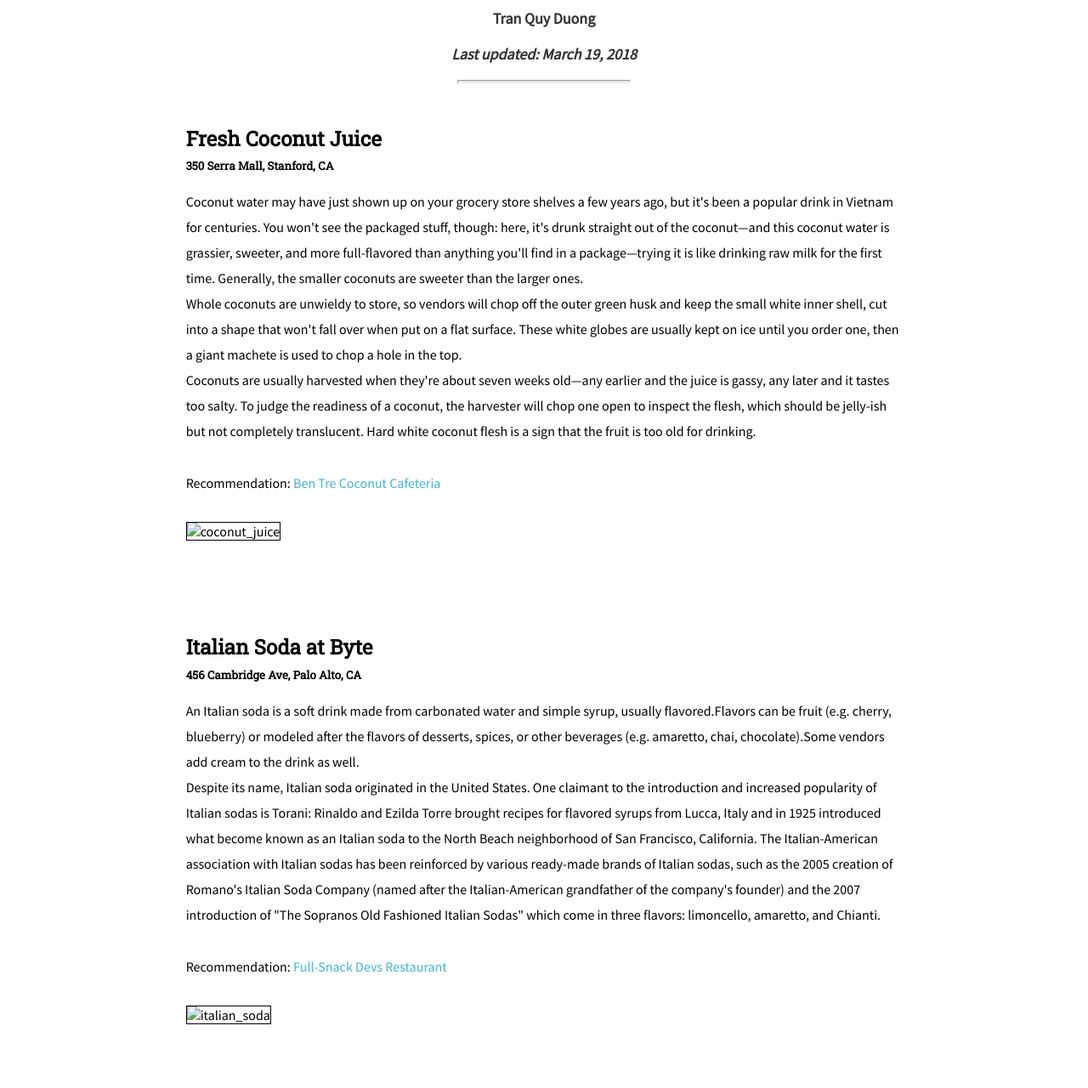
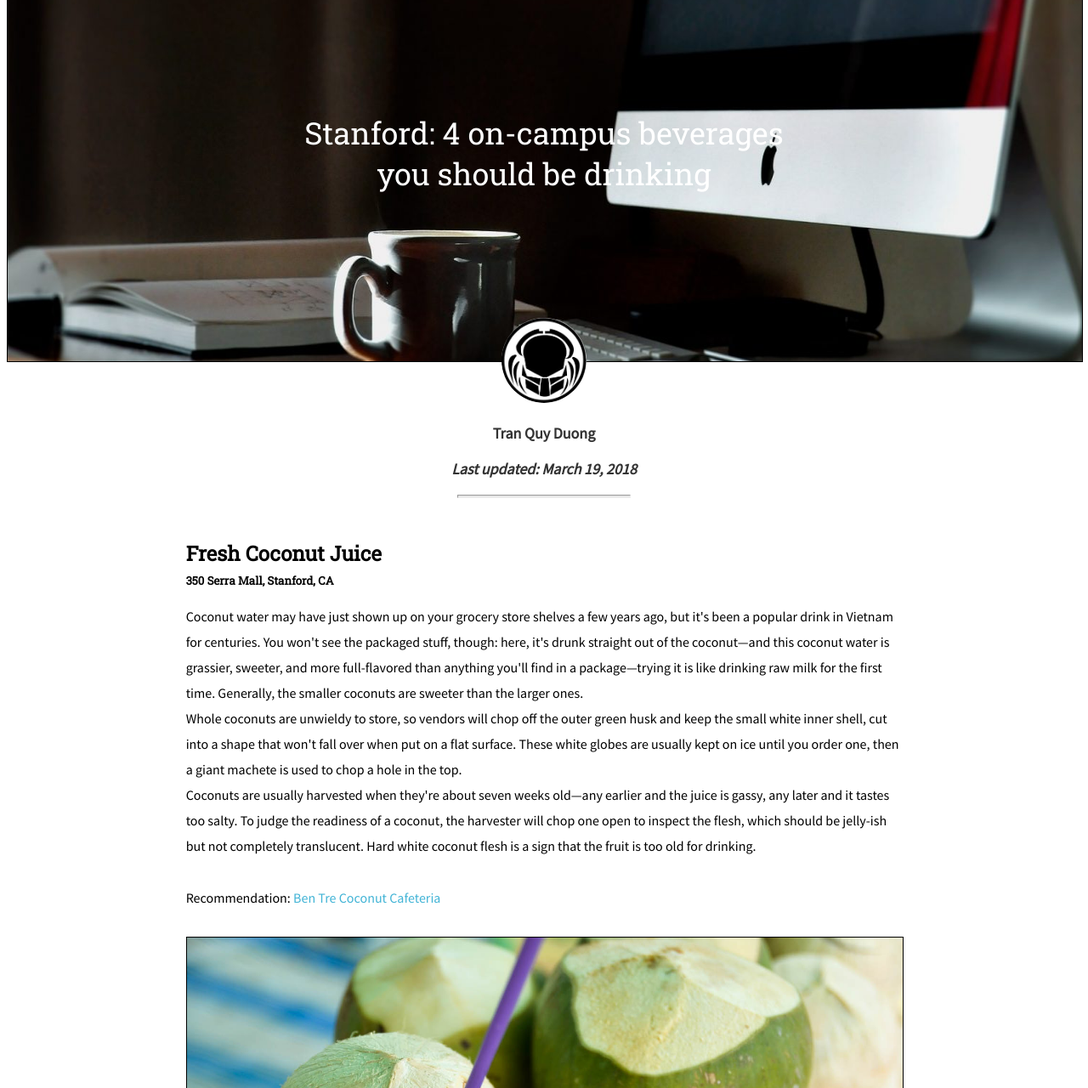
Before and after one commit to duongtq/CyStackTraining, a plain HTML site: page week1/index.html in a window 1280 px wide. Shown: the part 84-1364 px from the top of the page at 85% size. Before the commit the page ends 1297 px from the top, so only its background shows below. Drawn offline with Linux system fonts and the light colour scheme; files that its build step writes are made by us from their sources.

Commit message:
Update index.html

```diff
--- a/week1/index.html
+++ b/week1/index.html
@@ -5,12 +5,12 @@
 	<link href="https://fonts.googleapis.com/css?family=Source+Sans+Pro" rel="stylesheet">
 	<meta charset="UTF-8">
 	<title> Best Average of Europe </title>
-	<link rel="stylesheet" href="css/main.css">
+	<link rel="stylesheet" href="main.css">
 
 </head>
 <body>
 	<div class="container">
-		<img id="header_image" src="images/laptop_and_coffee.jpg" alt="image">
+		<img id="header_image" src="laptop_and_coffee.jpg" alt="image">
 
 		<div class="center">
 			<header> Stanford: 4 on-campus beverages you should be drinking
@@ -19,7 +19,7 @@
 	</div>
 
 	<div class="profile">
-		<img id="avatar" src="images/predator.jpg" alt="avatar">
+		<img id="avatar" src="predator.jpg" alt="avatar">
 		<section class="info">
 			<p>Tran Quy Duong</p>
 			<p id="date">Last updated: March 19, 2018</p>
@@ -48,7 +48,7 @@
 			<p id="recommend">Recommendation: <a href="https://www.seriouseats.com/2014/08/vietnam-travel-drinks-to-seek-out-ice-safety-fresh-coconut-coffee-sugar-cane-juice.html">Ben Tre Coconut Cafeteria</a></p>
 
 			<div>
-				<img id="img_1" src="images/coconut_juice.jpg" alt="coconut_juice">
+				<img id="img_1" src="coconut_juice.jpg" alt="coconut_juice">
 			</div>
 			<!-- End content-1 -->
 		</div>
@@ -69,7 +69,7 @@
 			<p id="recommend">Recommendation: <a href="https://www.seriouseats.com/2014/08/vietnam-travel-drinks-to-seek-out-ice-safety-fresh-coconut-coffee-sugar-cane-juice.html">Full-Snack Devs Restaurant</a></p>
 
 			<div>
-				<img id="img_2" src="images/italian_soda.jpg" alt="italian_soda">
+				<img id="img_2" src="italian_soda.jpg" alt="italian_soda">
 			</div>
 
 		</div>
```
